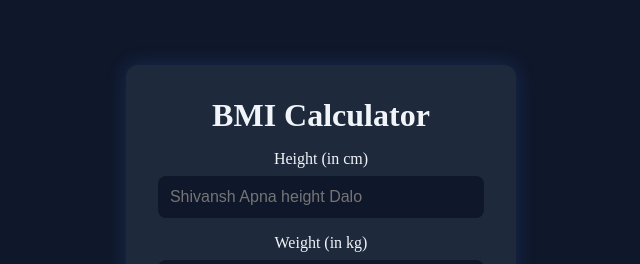
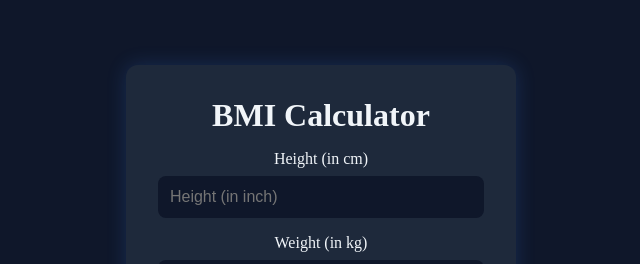
Before and after one commit to conceptEdu/mernBeginerProjects, a React (Vite) app in the folder my-react-bmiApp/: page / in a window 1280 px wide. Shown: the part 156-420 px from the top of the page, without its empty margins (319-959 px from the left). Built offline with nearby package versions, Linux system fonts and the light colour scheme.

Commit message:
Update App.jsx

```diff
--- a/my-react-bmiApp/src/App.jsx
+++ b/my-react-bmiApp/src/App.jsx
@@ -11,7 +11,7 @@ const App = () => {
       setResult("Please enter both height and weight!")
     return;
     }
-    const heightInMeters=height/100;
+    const heightInMeters=(height*2.54)/100;
     const bmi=(weight/(heightInMeters*heightInMeters)).
     toFixed(2);
 
@@ -32,7 +32,7 @@ const App = () => {
         <input
         type='number'
         id='height'
-        placeholder='Shivansh Apna height Dalo'
+        placeholder='Height (in inch)'
         value={height}
         onChange={(e)=>setHeight(e.target.value)}
         />
```
